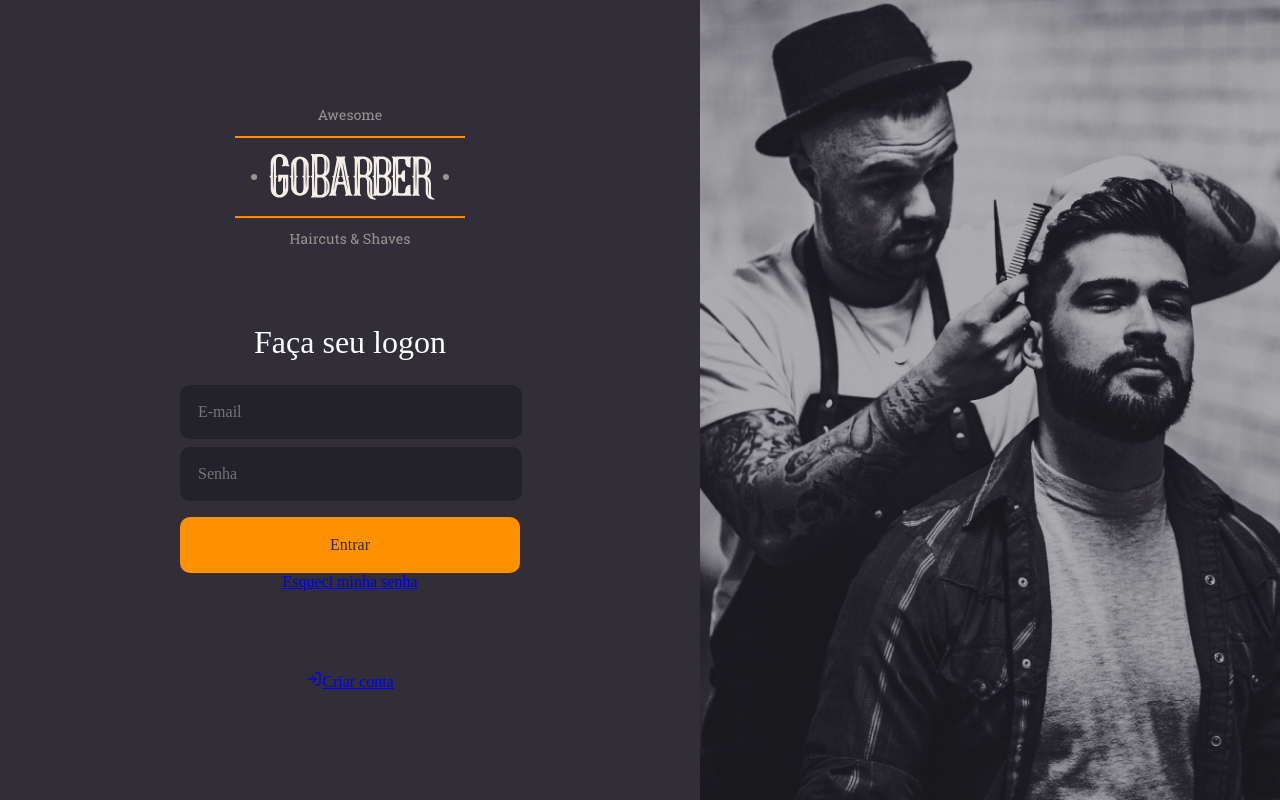
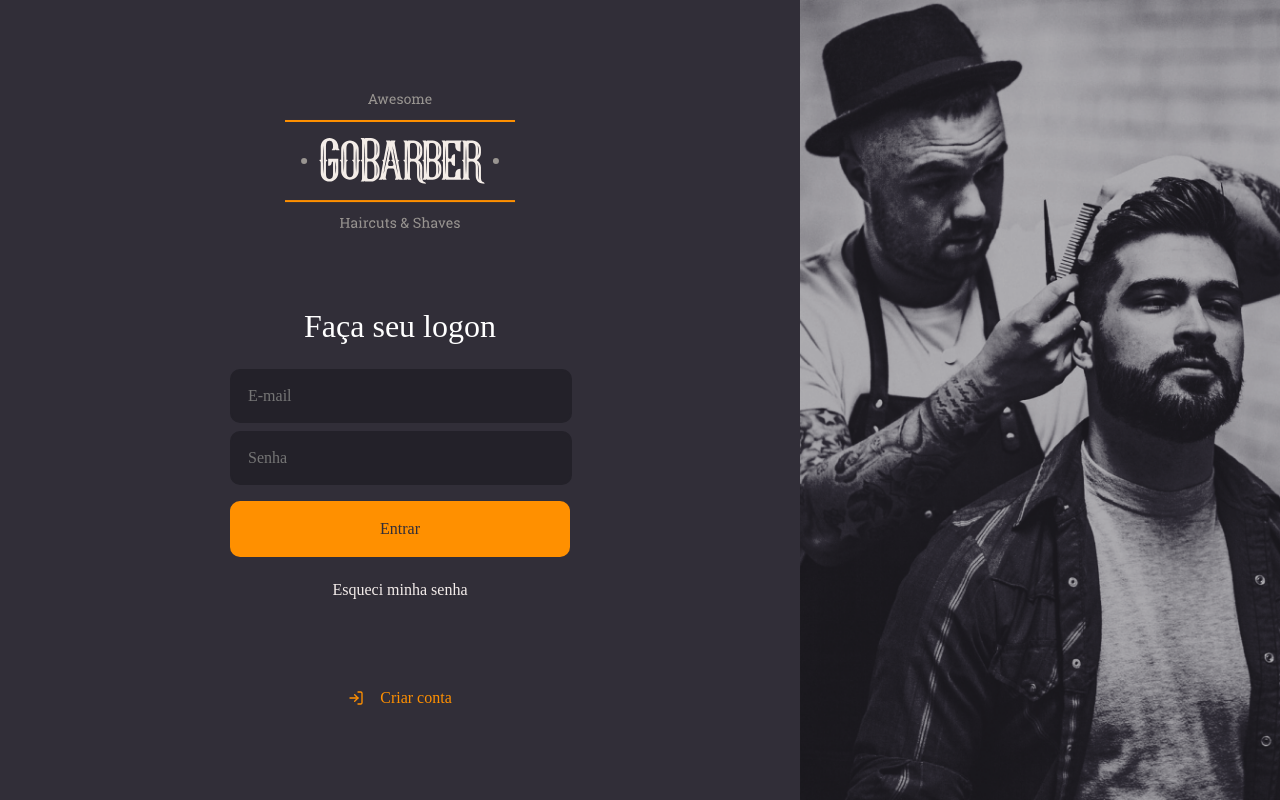
Before and after one commit to RodrigoPMonteiro/goBarber-web, a React (Create React App) app: page / in a window 1280 px wide. Built offline with nearby package versions, Linux system fonts and the light colour scheme; the HTML template or start-up script is replaced by a standard one.

Commit message:
Class finished: Login Page

```diff
--- a/src/pages/SignIn/styles.ts
+++ b/src/pages/SignIn/styles.ts
@@ -20,7 +20,7 @@ export const Content = styled.div`
   place-content: center;
 
   width: 100%;
-  max-width: 700px;
+  max-width: 800px;
 
   form {
     margin: 80px 0;
@@ -37,6 +37,7 @@ export const Content = styled.div`
       border: 2px solid #232129;
       padding: 16px;
       width: 90%;
+      color: #f4edeb;
 
       & + input {
         margin-top: 8px;
@@ -59,8 +60,36 @@ export const Content = styled.div`
         background: ${shade(0.2, '#ff9000')};
       }
     }
+    a {
+      color: #f4edeb;
+      display: block;
+      margin-top: 24px;
+      text-decoration: none;
+      transition: color 0.2s;
+
+      &:hover {
+        color: ${shade(0.2, '#f4edeb')};
+      }
+    }
   }
+  > a {
+    color: #ff9000;
+    display: block;
+    margin-top: 10px;
+    text-decoration: none;
+    transition: color 0.2s;
 
+    display: flex;
+    align-items: center;
+
+    svg {
+      margin-right: 16px;
+    }
+
+    &:hover {
+      color: ${shade(0.2, '#ff9000')};
+    }
+  }
 `;
 
 export const Background = styled.div`
--- a/styles/global.ts
+++ b/styles/global.ts
@@ -1,5 +1,25 @@
 import { createGlobalStyle } from 'styled-components';
 
 export default createGlobalStyle`
-
+  * {
+    margin:0;
+    padding:0;
+    box-box-sizing: border-box;
+    outline:0;
+  }
+  body {
+    background-color: #312e38;
+    color: #fff;
+    -webkit-font-smoothing: antialiased;
+  }
+  body, input, button {
+    font-family: 'Roboto Slab', serif;
+    font-size: 16px;
+  }
+  h1,h2,h3,h4,h5,h6, strong {
+    font-weight: 500;
+  }
+  button {
+    cursor: pointer;
+  }
 `;
```
Also changed, not shown: package.json (+5 -5 lines), .eslintrc.json, 2 other files (tests, documents, lock files or other folders).
